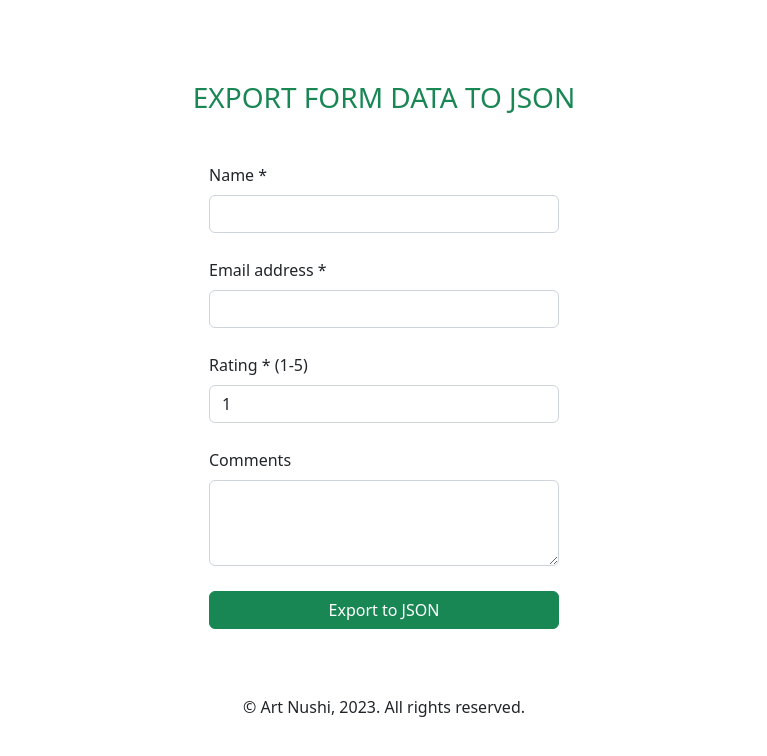
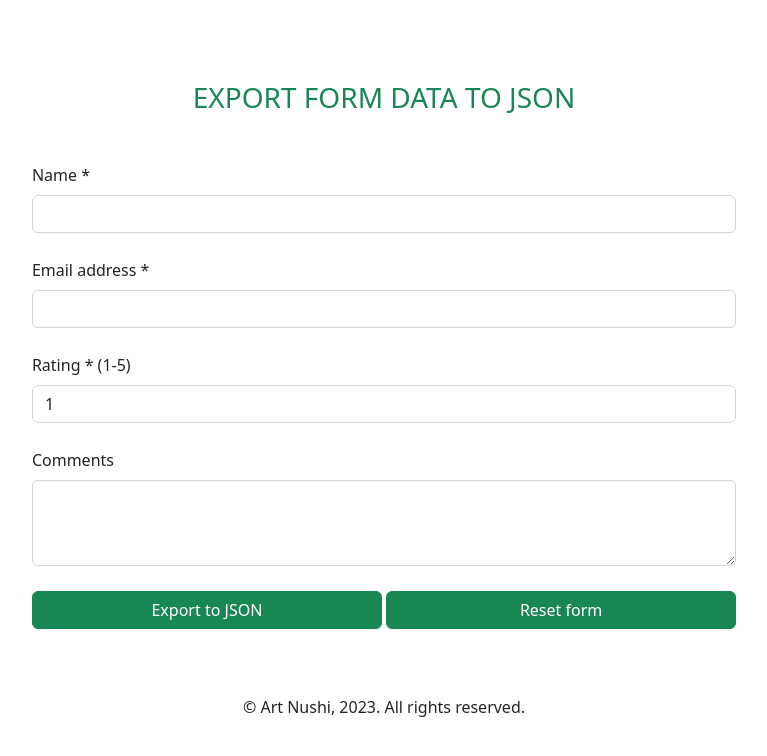
Before and after one commit to artnushi/user-feedback-to-json, a React (Vite) app: page / in a window 1280 px wide. Shown: the top 756 px of the page, without its empty margins (256-1023 px from the left). Built offline with nearby package versions, Linux system fonts and the light colour scheme.

Commit message:
Reset feedback form after submitting

```diff
--- a/src/components/FeedbackForm.tsx
+++ b/src/components/FeedbackForm.tsx
@@ -11,7 +11,8 @@
     const {
         register,
         formState: { errors },
-        handleSubmit
+        handleSubmit,
+        reset
     } = useForm<FeedbackFormFields>({
         resolver: yupResolver(schema),
         mode: 'all',
@@ -43,6 +44,7 @@
 
         document.body.appendChild(createdLink);
         createdLink.click();
+        reset();
     }
 
     return (
@@ -75,6 +77,8 @@
 
                     <Button type="button" className="btn btn-success" onClick={ handleSubmit(handleSubmitForm) } >
                         Export to JSON
+                    </Button> <Button type="button" className="btn btn-success" onClick={ () =>reset() } >
+                        Reset form
                     </Button>
                 </form>
 
```
